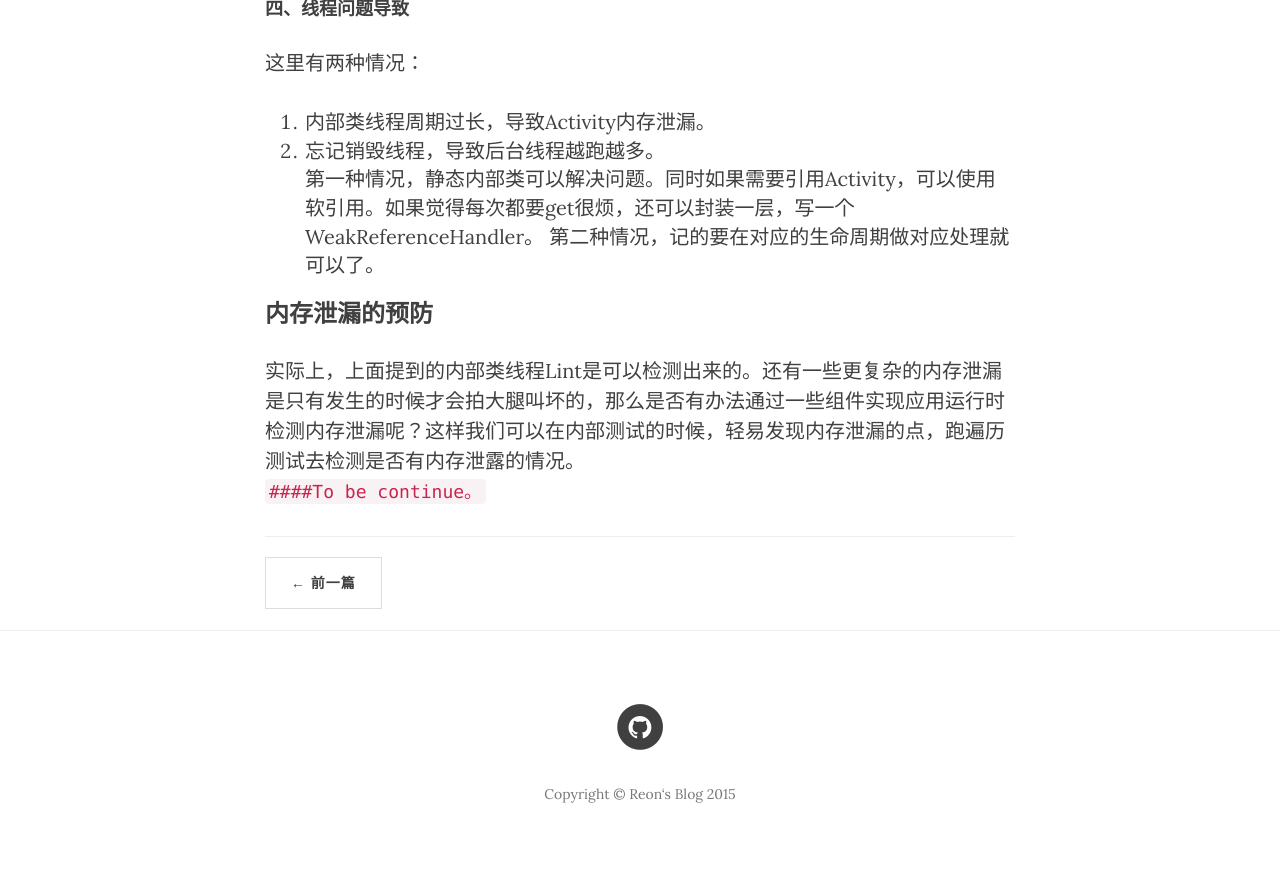
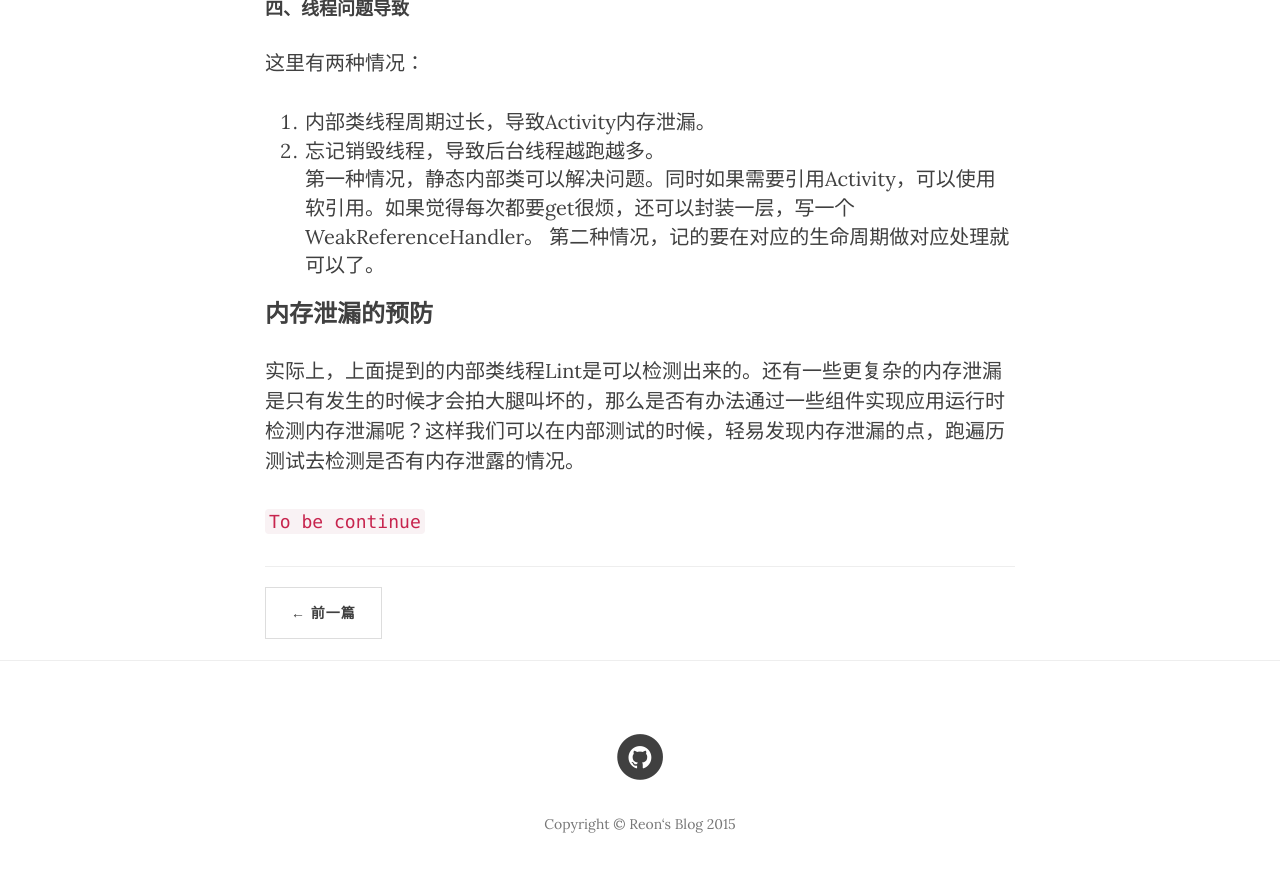
Before and after one commit to reondz/reondz.github.io, a Jekyll site: the page built from _posts/2015-05-08-有关ANdroid泄漏.markdown, in a window 1280 px wide and 900 px high, scrolled down 2265 px. Shown: the top 872 px of the window. Built offline with Jekyll 4.4.1, drawn with Linux system fonts in a browser that asks for light colours; nearby versions of some CDN libraries; comment, search, counter and statistics services are not loaded.

Commit message:
modify a little

```diff
--- a/_posts/2015-05-08-有关ANdroid泄漏.markdown
+++ b/_posts/2015-05-08-有关ANdroid泄漏.markdown
@@ -60,4 +60,5 @@ Android中非常多的资源加载和使用时都需要传入一个Context，比
 
 ###内存泄漏的预防
 实际上，上面提到的内部类线程Lint是可以检测出来的。还有一些更复杂的内存泄漏是只有发生的时候才会拍大腿叫坏的，那么是否有办法通过一些组件实现应用运行时检测内存泄漏呢？这样我们可以在内部测试的时候，轻易发现内存泄漏的点，跑遍历测试去检测是否有内存泄露的情况。
-`####To be continue。  `
+
+`To be continue`
```
